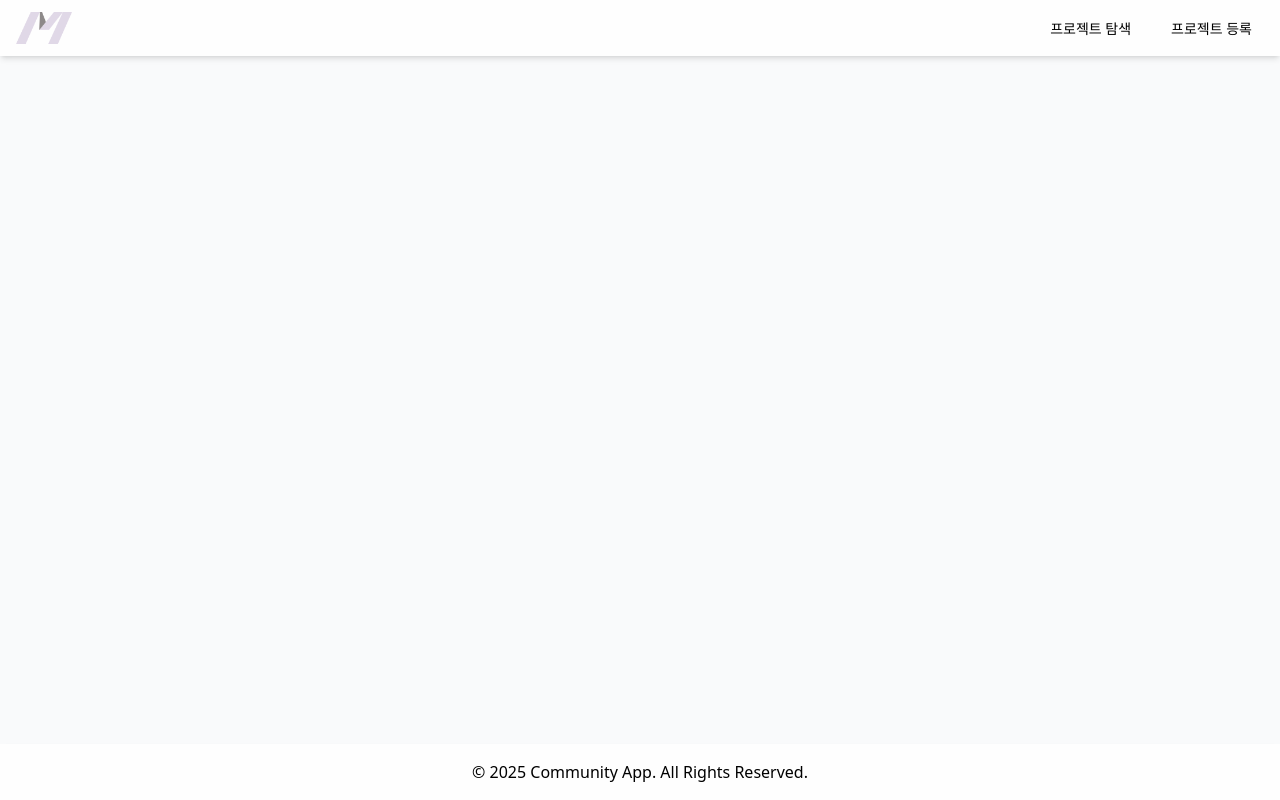
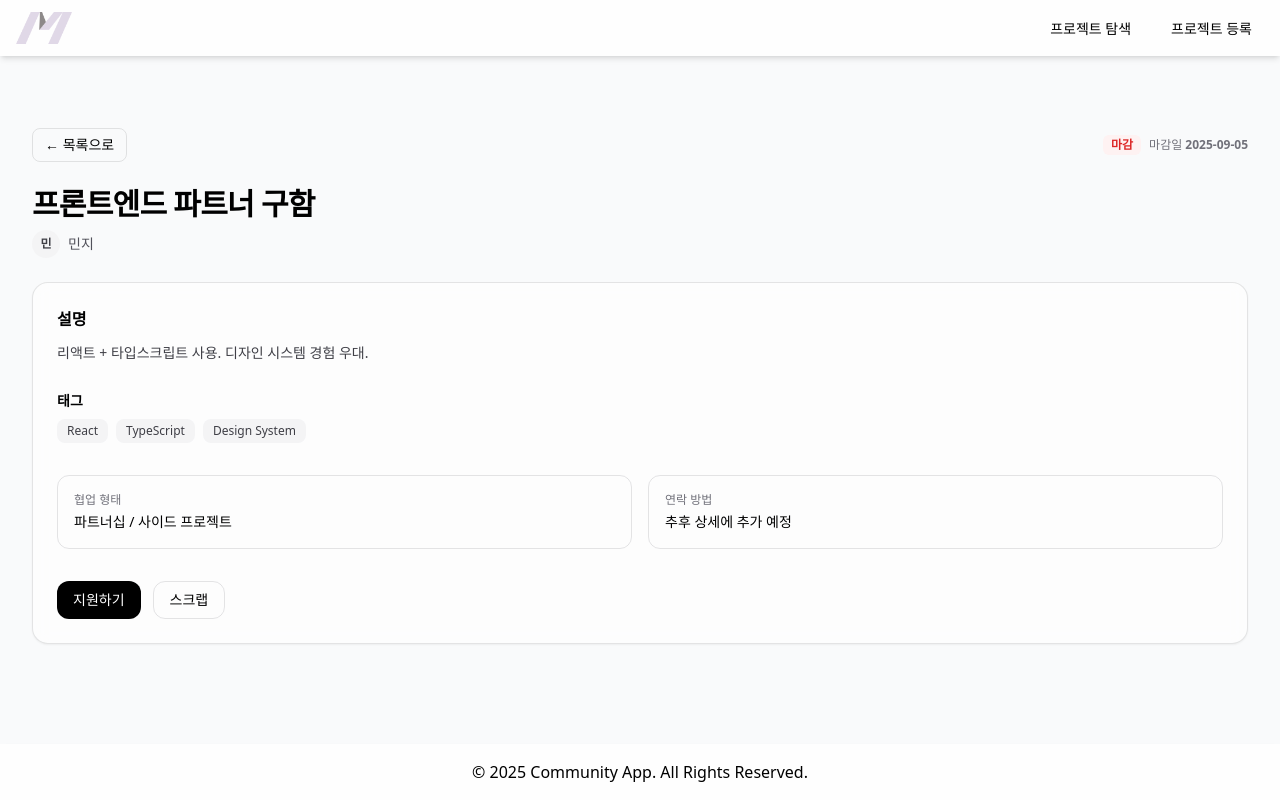
Before and after one commit to yurim6858/meom_front, a React (Vite) app in the folder moem-app/: page /matches/1 in a window 1280 px wide. Built offline with nearby package versions, Linux system fonts and the light colour scheme.

Commit message:
feat: 매칭페이지 > 상세페이지 초기 구현현

```diff
--- a/moem-app/src/App.jsx
+++ b/moem-app/src/App.jsx
@@ -3,12 +3,14 @@ import { Routes, Route } from 'react-router-dom';
 import Layout from './components/layouts/layout';
 import MatchingPage from './pages/MatchingPage';
 import RecruitmentPage from './pages/RecruitmentPage';
+import MatchingDetailPage from './pages/MatchingDetailPage';
 
 function App() {
   return (
     <Layout>
       <Routes>
         <Route path='/matches' element={<MatchingPage/>} />
+        <Route path='/matches/:id' element={<MatchingDetailPage/>} />
         <Route path='/recruitments' element={<RecruitmentPage/>} />
       </Routes>
     </Layout>
--- a/moem-app/src/pages/MatchingDetailPage.jsx
+++ b/moem-app/src/pages/MatchingDetailPage.jsx
@@ -1,9 +1,108 @@
-import React from 'react'
+import React, { useMemo } from 'react'
+import {MOCK_POSTS,getDday} from './MatchingPage'
+import { useNavigate, useParams } from 'react-router-dom';
 
 const MatchingDetailPage = () => {
-  return (
-    <div>MatchingDetailPage</div>
-  )
-}
+    const { id } = useParams();
+    const navigate = useNavigate();
 
-export default MatchingDetailPage
+    const post = useMemo(
+      () => MOCK_POSTS.find((p) => String(p.id) === String(id)),
+      [id]
+    );
+
+
+    if (!post) {
+      return (
+        <section className="scroll-mt-[72px]">
+          <div className="container mx-auto px-4 py-16 text-center">
+            <h1 className="text-xl font-semibold">공고를 찾을 수 없습니다.</h1>
+            <p className="mt-2 text-sm text-zinc-600 dark:text-zinc-400">
+              주소를 확인하거나 목록으로 돌아가세요.
+            </p>
+            <button
+              onClick={() => navigate(-1)}
+              className="mt-6 rounded-lg border border-black/10 px-4 py-2 text-sm hover:bg-zinc-50 dark:border-white/10 dark:hover:bg-zinc-800"
+            >
+              ← 이전 페이지
+            </button>
+          </div>
+        </section>
+      );
+    }
+
+    const d = getDday(post.deadline);
+
+    return (
+      <section className="scroll-mt-[72px]">
+        <div className="container max-w-[1280px] mx-auto px-4 py-10">
+          <div className="mb-6 flex items-center justify-between">
+            <button
+              onClick={() => navigate(-1)}
+              className="rounded-lg border border-black/10 px-3 py-1.5 text-sm hover:bg-zinc-50 dark:border-white/10 dark:hover:bg-zinc-800"
+            >
+              ← 목록으로
+            </button>
+            <div className="flex items-center gap-2 text-xs text-zinc-500">
+              <span className={`rounded-md px-2 py-0.5 font-semibold ${d.tone}`}>{d.label}</span>
+              <span>
+                마감일 <b>{post.deadline || "-"}</b>
+              </span>
+            </div>
+          </div>
+          <h1 className="text-2xl font-bold tracking-tight sm:text-3xl">{post.title}</h1>
+          <div className="mt-2 flex items-center gap-2 text-sm text-zinc-600 dark:text-zinc-300">
+            <div className="flex h-7 w-7 items-center justify-center rounded-full bg-zinc-100 text-xs font-semibold text-zinc-700 dark:bg-zinc-800 dark:text-zinc-200">
+              {post.user?.name?.[0] ?? "?"}
+            </div>
+            <span>{post.user?.name ?? "알 수 없음"}</span>
+          </div>
+          <div className="mt-6 rounded-2xl border border-black/10 bg-white/60 p-6 shadow-sm backdrop-blur dark:border-white/10 dark:bg-zinc-900/60">
+            <h2 className="text-base font-semibold">설명</h2>
+            <p className="mt-2 text-sm leading-7 text-zinc-700 dark:text-zinc-300">{post.desc}</p>
+
+            <h3 className="mt-6 text-sm font-semibold">태그</h3>
+            <div className="mt-2 flex flex-wrap gap-2">
+              {post.tags?.map((t) => (
+                <span
+                  key={t}
+                  className="rounded-lg bg-zinc-100 px-2.5 py-1 text-xs text-zinc-700 dark:bg-zinc-800 dark:text-zinc-200"
+                >
+                  {t}
+                </span>
+              ))}
+            </div>
+
+            {/* 향후 확장 영역 예시 */}
+            <div className="mt-8 grid gap-4 sm:grid-cols-2">
+              <div className="rounded-xl border border-black/10 p-4 dark:border-white/10">
+                <div className="text-xs text-zinc-500">협업 형태</div>
+                <div className="mt-1 text-sm">파트너십 / 사이드 프로젝트</div>
+              </div>
+              <div className="rounded-xl border border-black/10 p-4 dark:border-white/10">
+                <div className="text-xs text-zinc-500">연락 방법</div>
+                <div className="mt-1 text-sm">추후 상세에 추가 예정</div>
+              </div>
+            </div>
+
+            <div className="mt-8 flex gap-3">
+              <button
+                className="rounded-xl bg-black px-4 py-2 text-sm font-medium text-white hover:bg-black/90 dark:bg-white dark:text-black dark:hover:bg-white/90"
+                onClick={() => alert("지원 폼은 추후 연결됩니다.")}
+              >
+                지원하기
+              </button>
+              <button
+                className="rounded-xl border border-black/10 px-4 py-2 text-sm hover:bg-zinc-50 dark:border-white/10 dark:hover:bg-zinc-800"
+                onClick={() => alert("스크랩 기능은 추후 연결됩니다.")}
+              >
+                스크랩
+              </button>
+            </div>
+          </div>
+        </div>
+      </section>
+    );
+  }
+
+  export default MatchingDetailPage;
--- a/moem-app/src/pages/MatchingPage.jsx
+++ b/moem-app/src/pages/MatchingPage.jsx
@@ -1,7 +1,7 @@
 import React, { useMemo, useState } from "react";
 import { useNavigate } from "react-router-dom";
 
-const MOCK_POSTS = [
+export const MOCK_POSTS = [
   {
     id: 1,
     title: "프론트엔드 파트너 구함",
@@ -27,7 +27,8 @@ const MOCK_POSTS = [
     user: { name: "지윤" },
   },
 ];
-const getDday = (dateStr) => {
+
+export const getDday = (dateStr) => {
   const today = new Date();
   today.setHours(0, 0, 0, 0);
   const due = new Date(dateStr);
```
